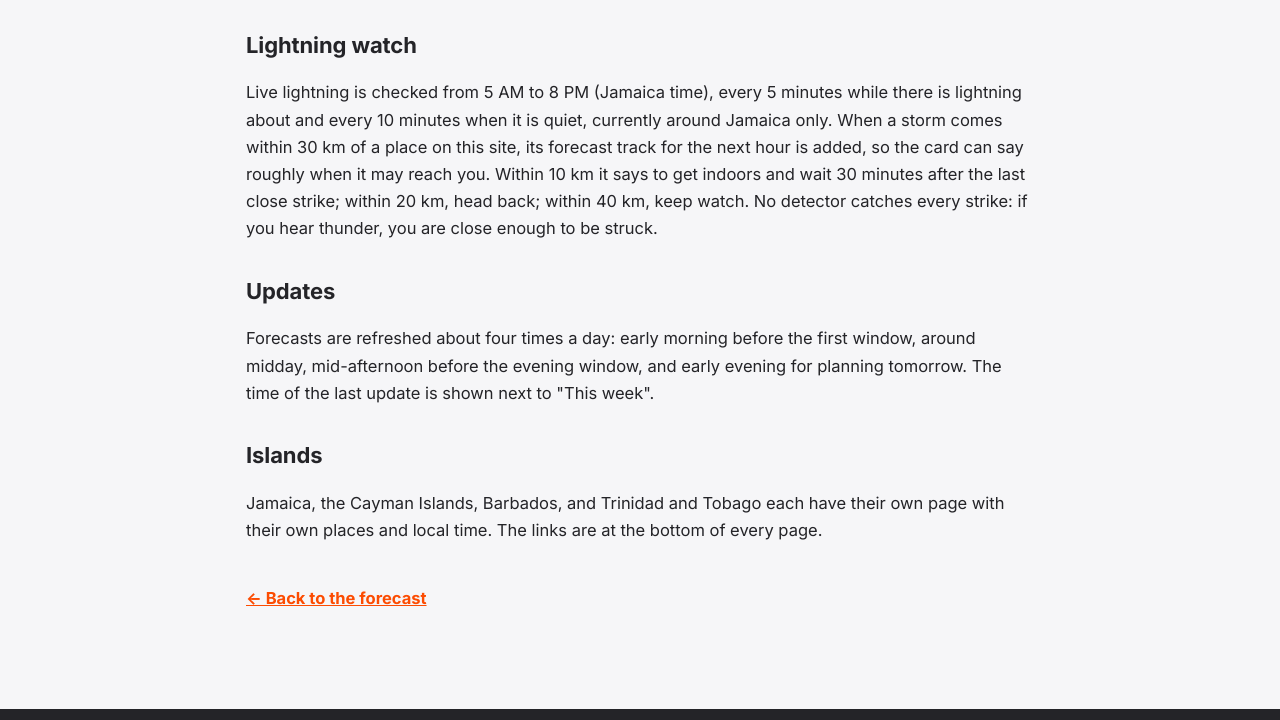
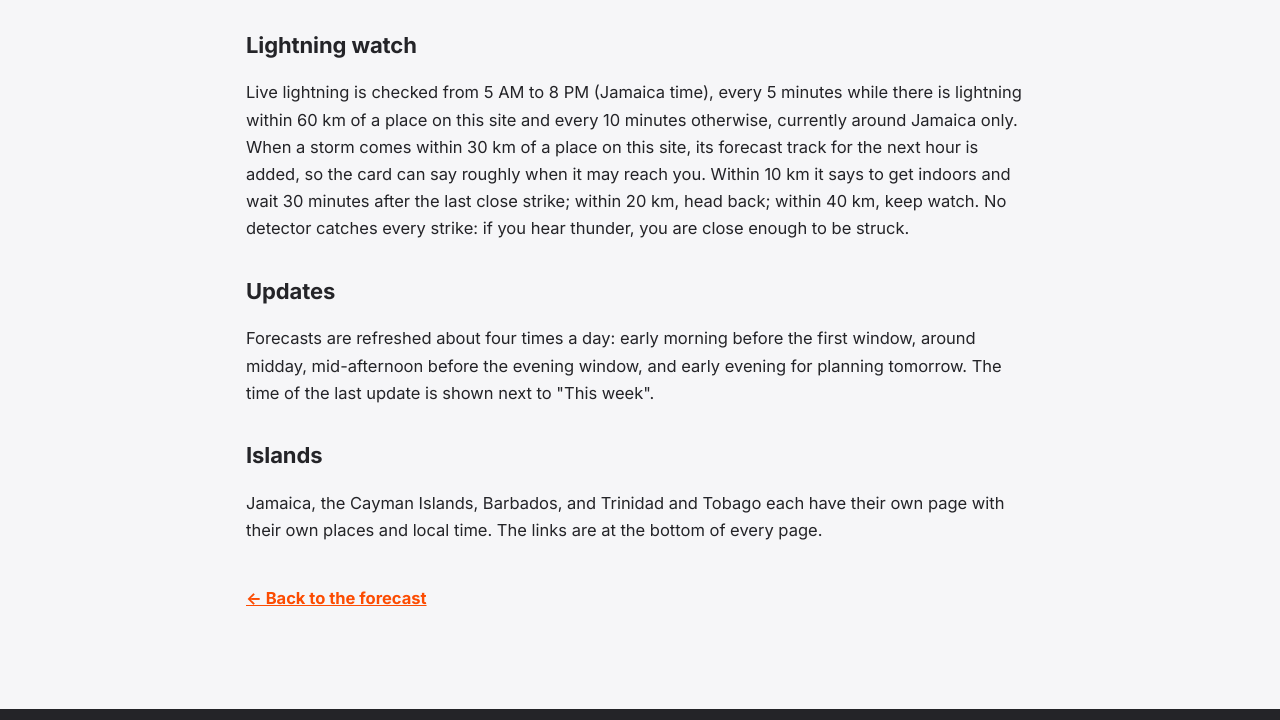
Before and after one commit to AndrewCheeky/exercise, a plain HTML site: page site/how-it-works.html in a window 1280 px wide. Shown: the part 1293-2013 px from the top of the page. Drawn offline with Linux system fonts and the light colour scheme.

Commit message:
Lightning: 5-minute checks only when lightning is within 60 km of a place (#2)
Claude-Session: https://claude.ai/code/session_01X7RnYCog3X51fcjwBkKbCF

Co-authored-by: AndrewCheeky <noreply@github.com>
Co-authored-by: Claude Opus 5.5 <noreply@anthropic.com>

```diff
--- a/site/how-it-works.html
+++ b/site/how-it-works.html
@@ -41,7 +41,7 @@
 <h2>Asthma and heart notes</h2>
 <p>When heat, humidity, air quality or Saharan dust could affect people with asthma or heart conditions, a separate note appears on the card. These notes never change the score. Follow your own doctor's advice.</p>
 <h2>Lightning watch</h2>
-<p>Live lightning is checked from 5 AM to 8 PM (Jamaica time), every 5 minutes while there is lightning about and every 10 minutes when it is quiet, currently around Jamaica only. When a storm comes within 30 km of a place on this site, its forecast track for the next hour is added, so the card can say roughly when it may reach you. Within 10 km it says to get indoors and wait 30 minutes after the last close strike; within 20 km, head back; within 40 km, keep watch. No detector catches every strike: if you hear thunder, you are close enough to be struck.</p>
+<p>Live lightning is checked from 5 AM to 8 PM (Jamaica time), every 5 minutes while there is lightning within 60 km of a place on this site and every 10 minutes otherwise, currently around Jamaica only. When a storm comes within 30 km of a place on this site, its forecast track for the next hour is added, so the card can say roughly when it may reach you. Within 10 km it says to get indoors and wait 30 minutes after the last close strike; within 20 km, head back; within 40 km, keep watch. No detector catches every strike: if you hear thunder, you are close enough to be struck.</p>
 <h2>Updates</h2>
 <p>Forecasts are refreshed about four times a day: early morning before the first window, around midday, mid-afternoon before the evening window, and early evening for planning tomorrow. The time of the last update is shown next to "This week".</p>
 <h2>Islands</h2>
```
Also changed, not shown: 1 other file.
